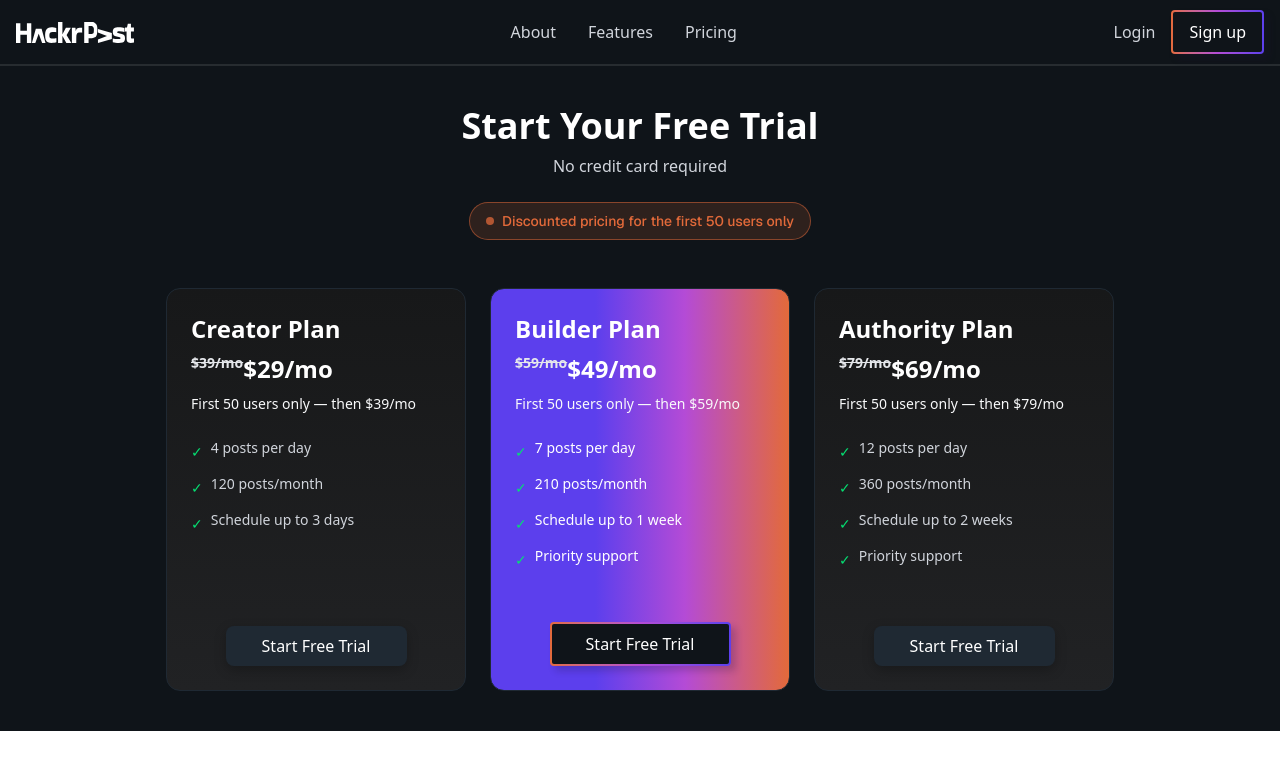
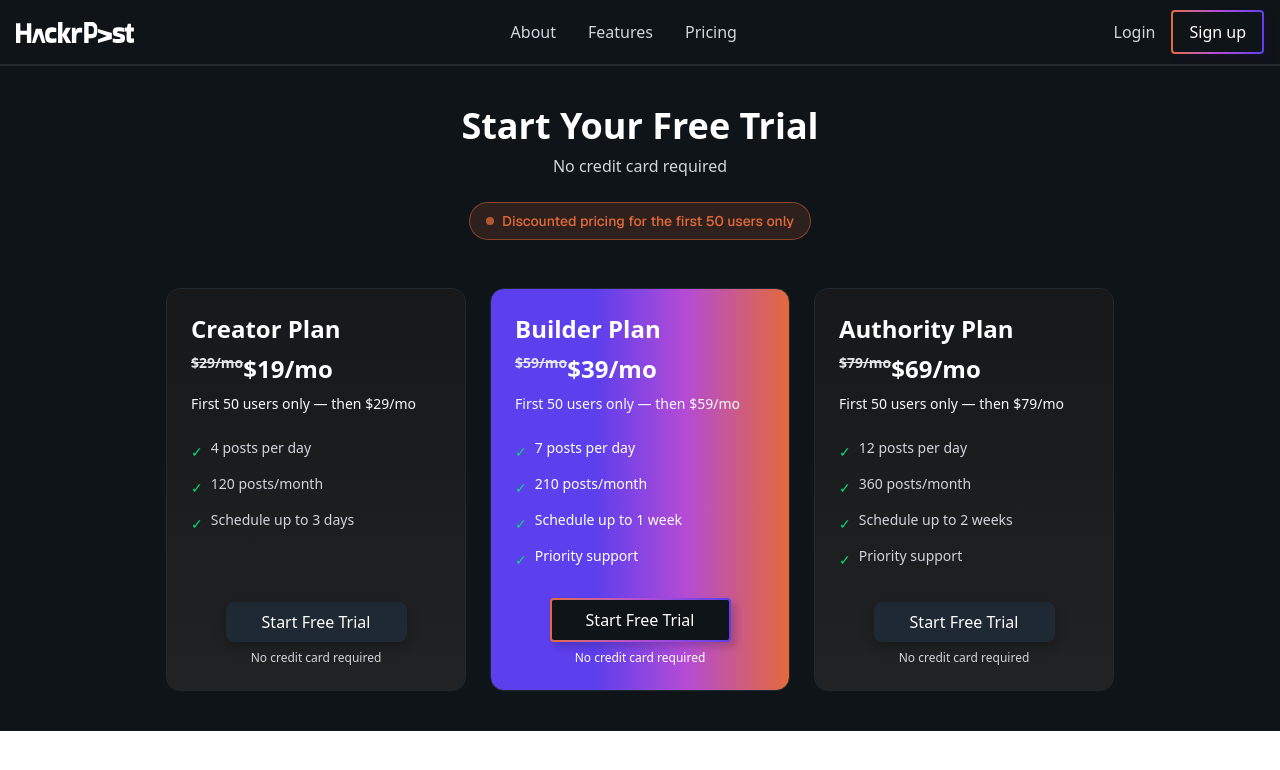
Before and after one commit to Jahswill-web-dev/BlogO-fullstack, a Next.js app: page /pricing in a window 1280 px wide. Shown: the top 770 px of the page. Built offline with nearby package versions, Linux system fonts and the light colour scheme.

Commit message:
updated pricing page

```diff
--- a/src/app/pricing/PricingPageContent.tsx
+++ b/src/app/pricing/PricingPageContent.tsx
@@ -11,9 +11,9 @@ export function PricingPageContent() {
       {/* Creator Plan */}
       <PricingCard
         title="Creator Plan"
-        originalPrice="$39/mo"
-        currentPrice="$29/mo"
-        priceNote="First 50 users only — then $39/mo"
+        originalPrice="$29/mo"
+        currentPrice="$19/mo"
+        priceNote="First 50 users only — then $29/mo"
         features={[
           "4 posts per day",
           "120 posts/month",
@@ -27,7 +27,7 @@ export function PricingPageContent() {
       <PricingCard
         title="Builder Plan"
         originalPrice="$59/mo"
-        currentPrice="$49/mo"
+        currentPrice="$39/mo"
         priceNote="First 50 users only — then $59/mo"
         features={[
           "7 posts per day",
--- a/src/components/ui/pricingCard.tsx
+++ b/src/components/ui/pricingCard.tsx
@@ -1,4 +1,4 @@
-import clsx from "clsx";
+import { cn } from "@/lib/utils";
 import { GradientBorderButton } from "./buttons/gradientBorderButton";
 import { SolidButton } from "./pricingButton";
 
@@ -29,9 +29,9 @@ export function PricingCard({
 }: PricingCardProps) {
     return (
         <div
-            className={clsx(
+            className={cn(
                 "bg-[#0F1419] border border-[#1F2933] rounded-xl p-6 flex flex-col min-w-[300px] max-w-[300px] mx-auto md:mx-0",
-                "h-[403px] ",
+                "h-[403px]",
                 highlighted
                     ? "bg-[linear-gradient(90deg,#5C3FED_0%,#5C3FED_35%,#B44BD6_65%,#E36A3A_100%)] text-white border border-[#1F2933]"
                     : "bg-linear-to-b from-[#171819] to-[#212224] text-green",
@@ -73,7 +73,7 @@ export function PricingCard({
             {/* Features */}
             <ul className="flex-1 space-y-3 mb-6">
                 {features.map((feature, idx) => (
-                    <li key={idx} className={clsx("text-gray-300 text-sm flex items-start gap-2",
+                    <li key={idx} className={cn("text-gray-300 text-sm flex items-start gap-2",
                         highlighted && "text-white",
                         )}>
                         <span className="text-green-400 mt-1">✓</span>
@@ -83,6 +83,7 @@ export function PricingCard({
             </ul>
 
             {/* CTA */}
+            <div className="space-y-2 text-center">
                 {highlighted ? (
                     <GradientBorderButton
                         buttonLabel={ctaLabel}
@@ -99,6 +100,10 @@ export function PricingCard({
                         disabled={ctaDisabled}
                     />
                 )}
+                <p className={cn("text-xs text-gray-300", highlighted && "text-white")}>
+                    {badgeText}
+                </p>
+            </div>
         </div>
     );
 }
```
Lines whose indentation alone changed are shown as unchanged.
